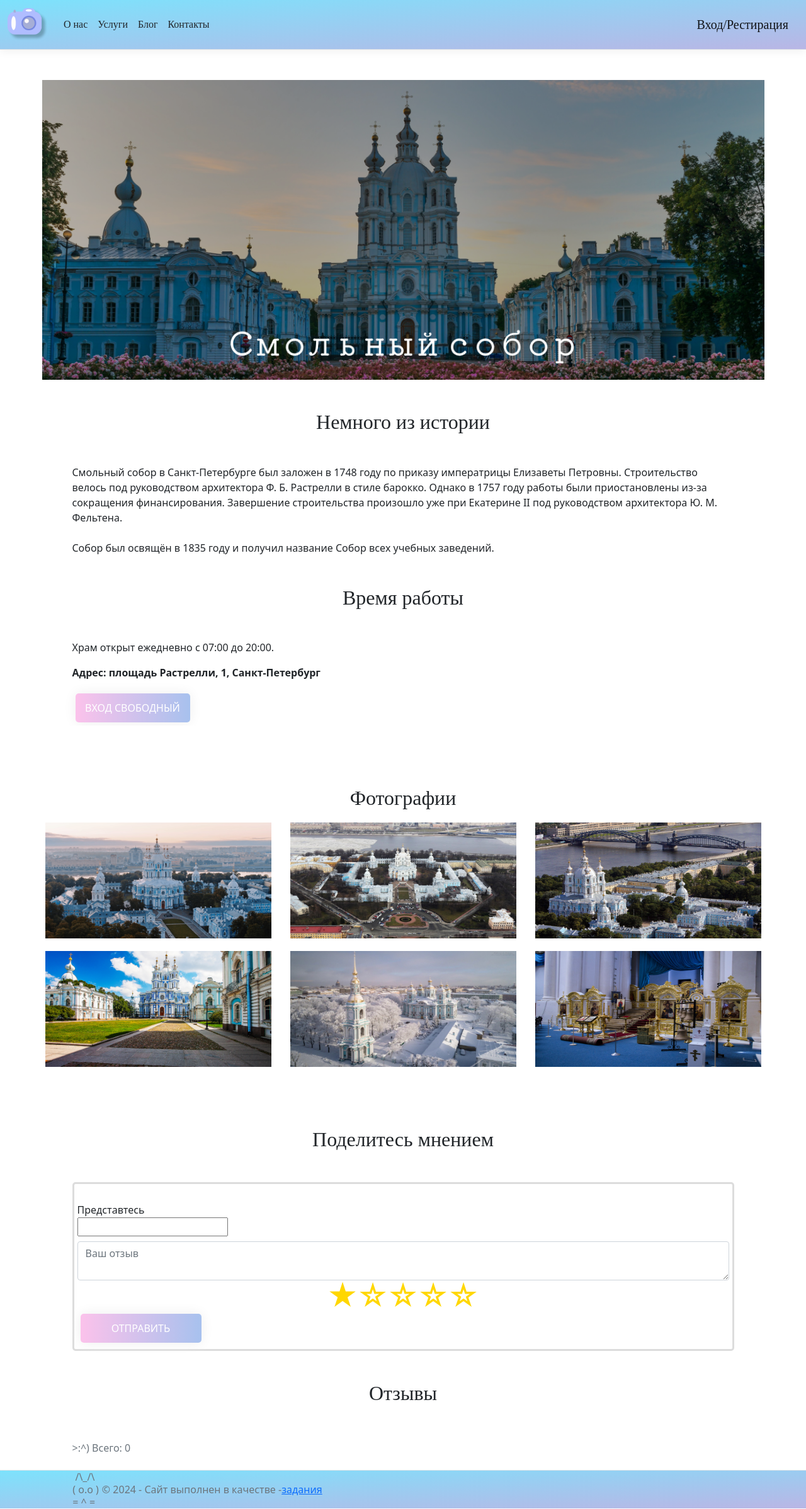
After one commit to TotKtoSmog/Attractions, an ASP.NET Core app: template Views/City/SaintPetersburg/SmolnyCathedral.cshtml in a window 1280 px wide. The commit adds this page. Shown: the whole page at 63% size. Run offline with ASP.NET Core 8, Linux system fonts and the light colour scheme; the template is opened without the code that fills it, so the values that code supplies are empty; style sheets or scripts are compiled from the project's sources; some web fonts are replaced.

Commit message:
Добавление страницы Смольный собор

```diff
--- a/Views/City/SaintPetersburg/Index.cshtml
+++ b/Views/City/SaintPetersburg/Index.cshtml
@@ -45,7 +45,7 @@
         </a>
     </div>
     <div class="item">
-        <a href="#">
+        <a asp-controller="SaintPetersburg" asp-action="SmolnyCathedral">
             <img src="~/Image/smolniy.png" alt="Смольный собор">
             <div class="centered">Смольный собор</div>
             <span class="bottom-right badge bg-success rounded-pill">4.0</span>
--- /dev/null
+++ b/Views/City/SaintPetersburg/SmolnyCathedral.cshtml
@@ -0,0 +1,100 @@
+@{
+    ViewData["Title"] = "Смольный собор";
+}
+@model IEnumerable<Attractions.Models.dboModels.Feedback>
+<div class="img-container my-5">
+    <img class="city-main-img" src="/Image/Smolny Cathedral.png" />
+    <div class="mx-5">
+        <h2 class="kiwi-maru-regular text-center my-5">Немного из истории</h2>
+        <p>
+            Смольный собор в Санкт-Петербурге был заложен в 1748 году по приказу императрицы
+            Елизаветы Петровны. Строительство велось под руководством архитектора Ф. Б. Растрелли
+            в стиле барокко. Однако в 1757 году работы были приостановлены из-за сокращения
+            финансирования. Завершение строительства произошло уже при Екатерине II под руководством
+            архитектора Ю. М. Фельтена. <br>
+            <br>
+            Собор был освящён в 1835 году и получил название Собор всех учебных заведений.
+        </p>
+        <h2 class="kiwi-maru-regular text-center my-5">Время работы</h2>
+        <p>
+            Храм открыт ежедневно с 07:00 до 20:00.<br>
+        </p>
+        <p><b>Адрес: площадь Растрелли, 1, Санкт-Петербург</b></p>
+        <div class="btn-container">
+            <b class="btn btn-2">Вход свободный</b>
+        </div>
+    </div>
+</div>
+<div class="items py-5 text-center">
+    <div class="item-center">
+        <h2 class="kiwi-maru-regular text-center">
+            Фотографии
+        </h2>
+    </div>
+    <div class="item-foto-n-h">
+        <img src="~/Image/Smolny Cathedral1.png" alt="Смольный собор 1">
+    </div>
+    <div class="item-foto-n-h">
+        <img src="~/Image/Smolny Cathedral2.png" alt="Смольный собор 2">
+    </div>
+    <div class="item-foto-n-h">
+        <img src="~/Image/Smolny Cathedral3.png" alt="Смольный собор 3">
+    </div>
+    <div class="item-foto-n-h">
+        <img src="~/Image/Smolny Cathedral4.png" alt="Смольный собор 4">
+    </div>
+    <div class="item-foto-n-h">
+        <img src="~/Image/Smolny Cathedral5.png" alt="Смольный собор 5">
+    </div>
+    <div class="item-foto-n-h">
+        <img src="~/Image/Smolny Cathedral6.png" alt="Смольный собор 6">
+    </div>
+</div>
+
+<div class="img-container mb-5">
+    <div class="mx-5">
+        <h2 class="kiwi-maru-regular text-center my-5">Поделитесь мнением</h2>
+
+
+        <form method="post" class="form-reviews" asp-controller="SaintPetersburg" asp-action="SmolnyCathedral">
+            <div class="form-group">
+                <input type="hidden" name="Id_Sight" value="4" />
+                <br><label>Представтесь</label><br>
+                <input class="mb-2" name="NameSender" type="text" />
+                <textarea class="form-control" placeholder="Ваш отзыв" name="FeedBackText"></textarea>
+                <div class="stars">
+                    <div class="star-group">
+                        <input type="radio" class="star" id="one" value="1" name="Ball" checked>
+                        <input type="radio" class="star" id="two" value="2" name="Ball">
+                        <input type="radio" class="star" id="three" value="3" name="Ball">
+                        <input type="radio" class="star" id="four" value="4" name="Ball">
+                        <input type="radio" class="star" id="five" value="5" name="Ball">
+                    </div>
+
+                </div>
+                <button class="btn-container btn btn-2" type="submit">
+                    Отправить
+                </button>
+            </div>
+        </form>
+        <div>
+            <h2 class="kiwi-maru-regular text-center my-5">Отзывы</h2>
+            <table class="table table-info">
+
+                <tbody>
+                    @foreach (var mes in Model)
+                    {
+                        <tr>
+                            <td>@mes.NameSender</td>
+                            <td>@mes.fb_datatime.ToShortDateString()</td>
+                            <td>@mes.FeedBackText</td>
+                            <td>@mes.Ball</td>
+                        </tr>
+                    }
+                </tbody>
+                <caption>>:^) Всего: @Model.Count()</caption>
+            </table>
+        </div>
+
+    </div>
+</div>
```
Also changed, not shown: Controllers/SaintPetersburgController.cs (+13 -0 lines), wwwroot/Image/Smolny Cathedral.png (added), wwwroot/Image/Smolny Cathedral1.png (added), wwwroot/Image/Smolny Cathedral2.png (added), wwwroot/Image/Smolny Cathedral3.png (added), wwwroot/Image/Smolny Cathedral4.png (added), wwwroot/Image/Smolny Cathedral5.png (added), wwwroot/Image/Smolny Cathedral6.png (added).
